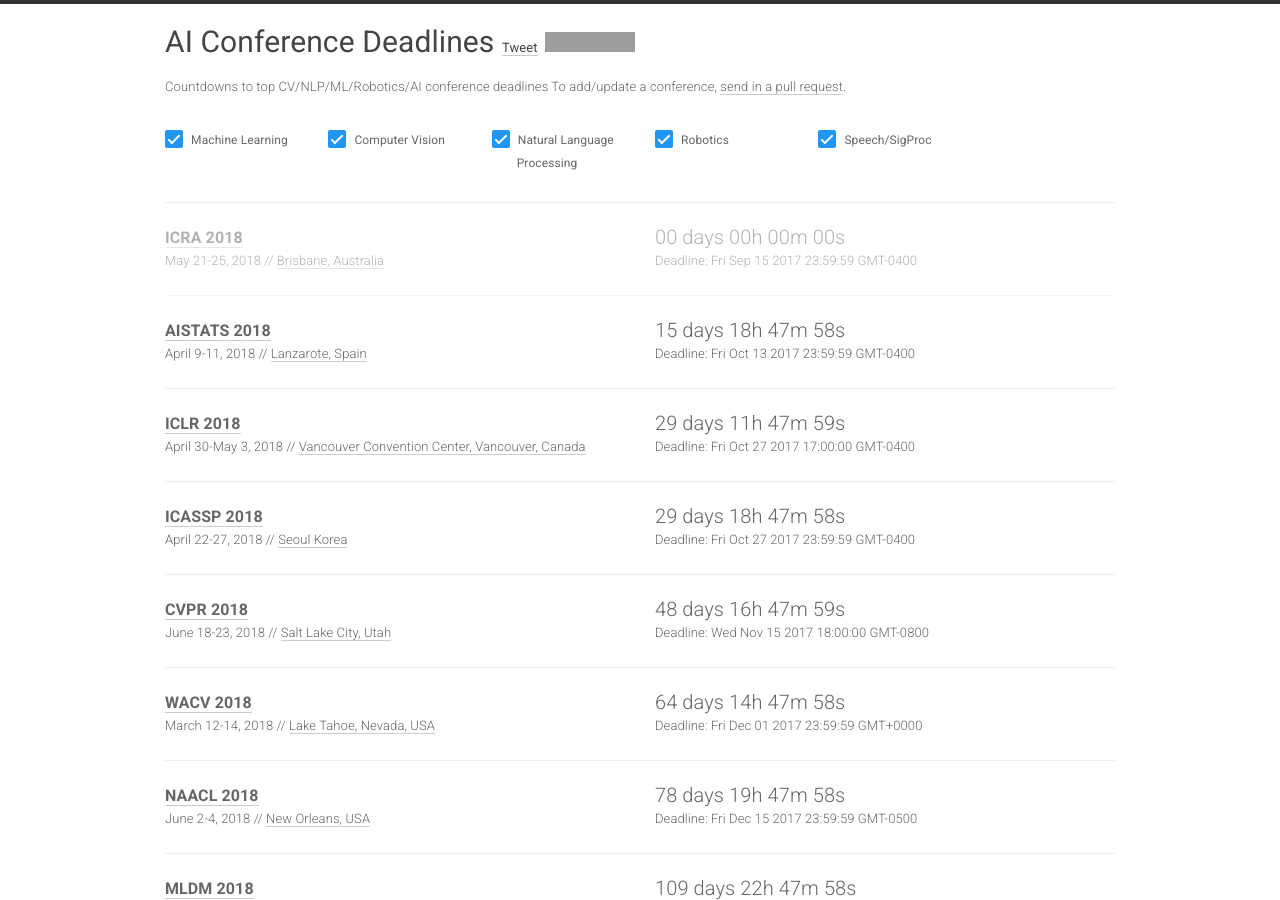
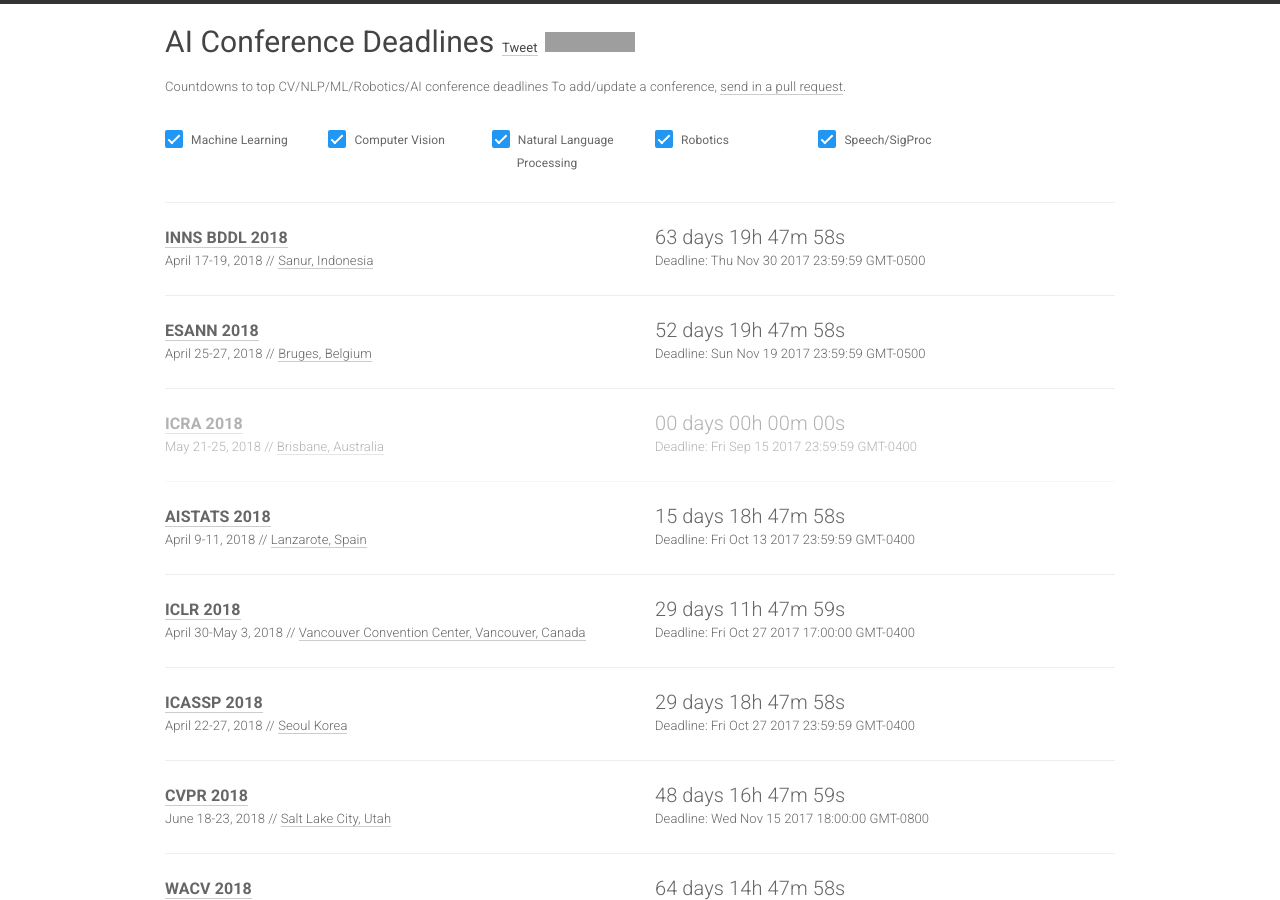
Before and after one commit to paperswithcode/ai-deadlines, a Jekyll site: the page built from index.html, in a window 1280 px wide and 900 px high. Built offline with Jekyll 4.4.1, drawn with Linux system fonts in a browser that asks for light colours; nearby versions of some CDN libraries; comment, search, counter and statistics services are not loaded; grey boxes are pictures that could not be loaded.

Commit message:
Added ESANN and INNS conferences.

```diff
--- a/_data/conferences.yml
+++ b/_data/conferences.yml
@@ -1,4 +1,22 @@
 ---
+
+- name: INNS BDDL
+  year: 2018
+  id: innsbddl18
+  link: http://www.innsbigdata2018.org/
+  deadline: "2017-11-30 23:59:59"
+  date: April 17-19, 2018
+  place: Sanur, Indonesia
+  sub: ML
+
+- name: ESANN
+  year: 2018
+  id: esann18
+  link: https://www.elen.ucl.ac.be/esann/
+  deadline: "2017-11-19 23:59:59"
+  date: April 25-27, 2018
+  place: Bruges, Belgium
+  sub: ML
 
 - name: ICRA
   year: 2018
```
